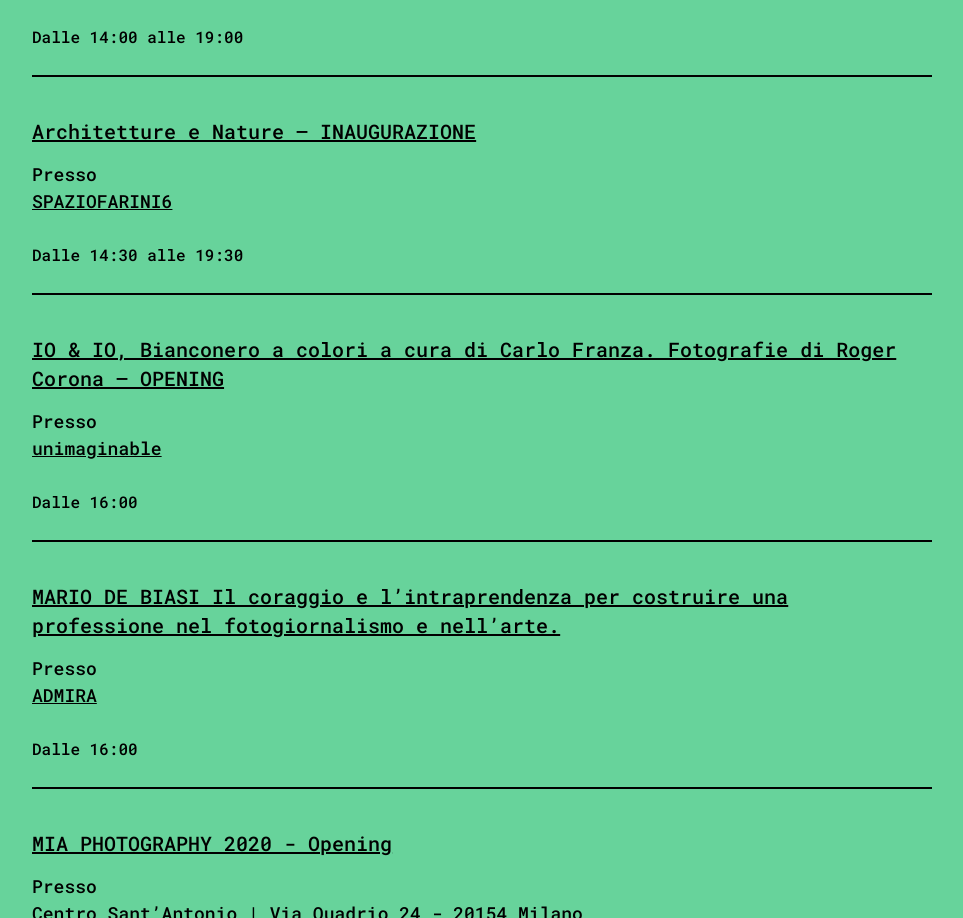
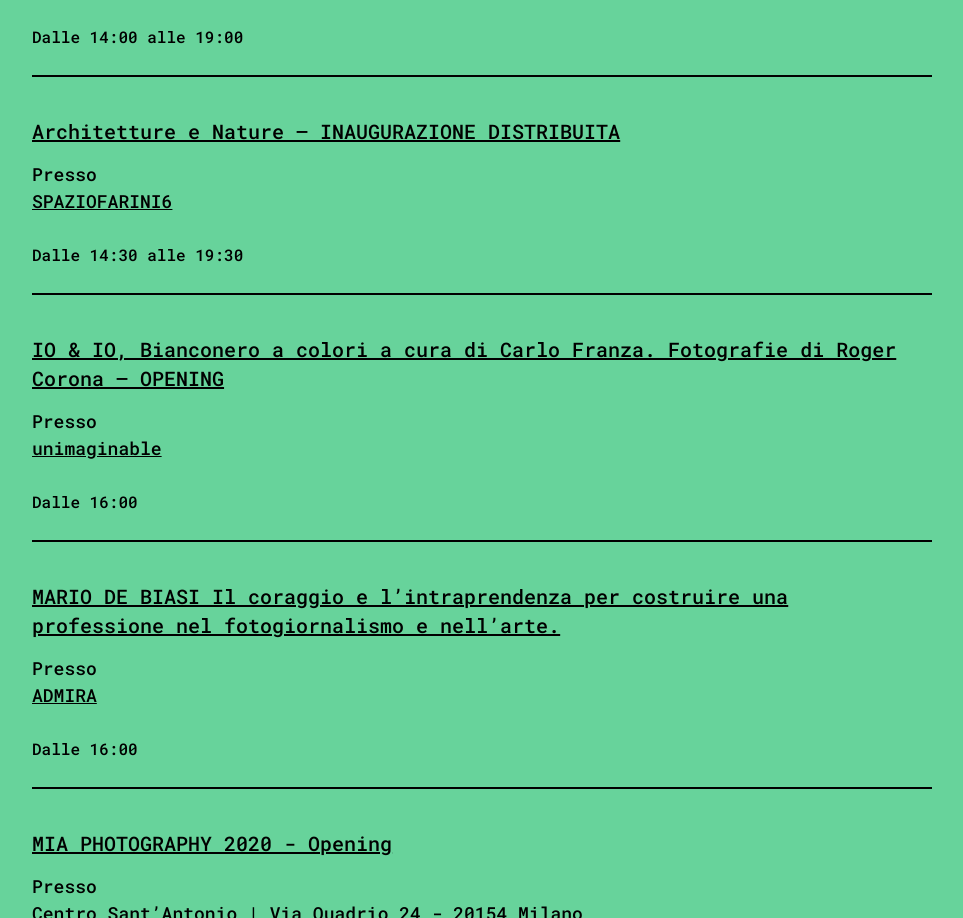
Before and after one commit to giopunt/DAAM, a Gatsby site: page / in a window 1280 px wide. Shown: the part 3277-4195 px from the top of the page, without its empty margins (158-1121 px from the left). Built offline with nearby package versions, Linux system fonts and the light colour scheme; Gatsby itself is replaced by a stand-in of ours; a web font is replaced by a local one.

Commit message:
Update Event “architetture-e-nature”

```diff
--- a/events/architetture-e-nature.md
+++ b/events/architetture-e-nature.md
@@ -1,6 +1,6 @@
 ---
 Draft: false
-title: Architetture e Nature — INAUGURAZIONE
+title: Architetture e Nature — INAUGURAZIONE DISTRIBUITA
 description: Pier Paolo Fassetta, Fausto Meli, Antonella Sacconi, Gianna
   Spirito, Beba Stoppani. Mostra di fotografia a cura di Giovanna Lalatta
 gallery: SPAZIOFARINI6
```
